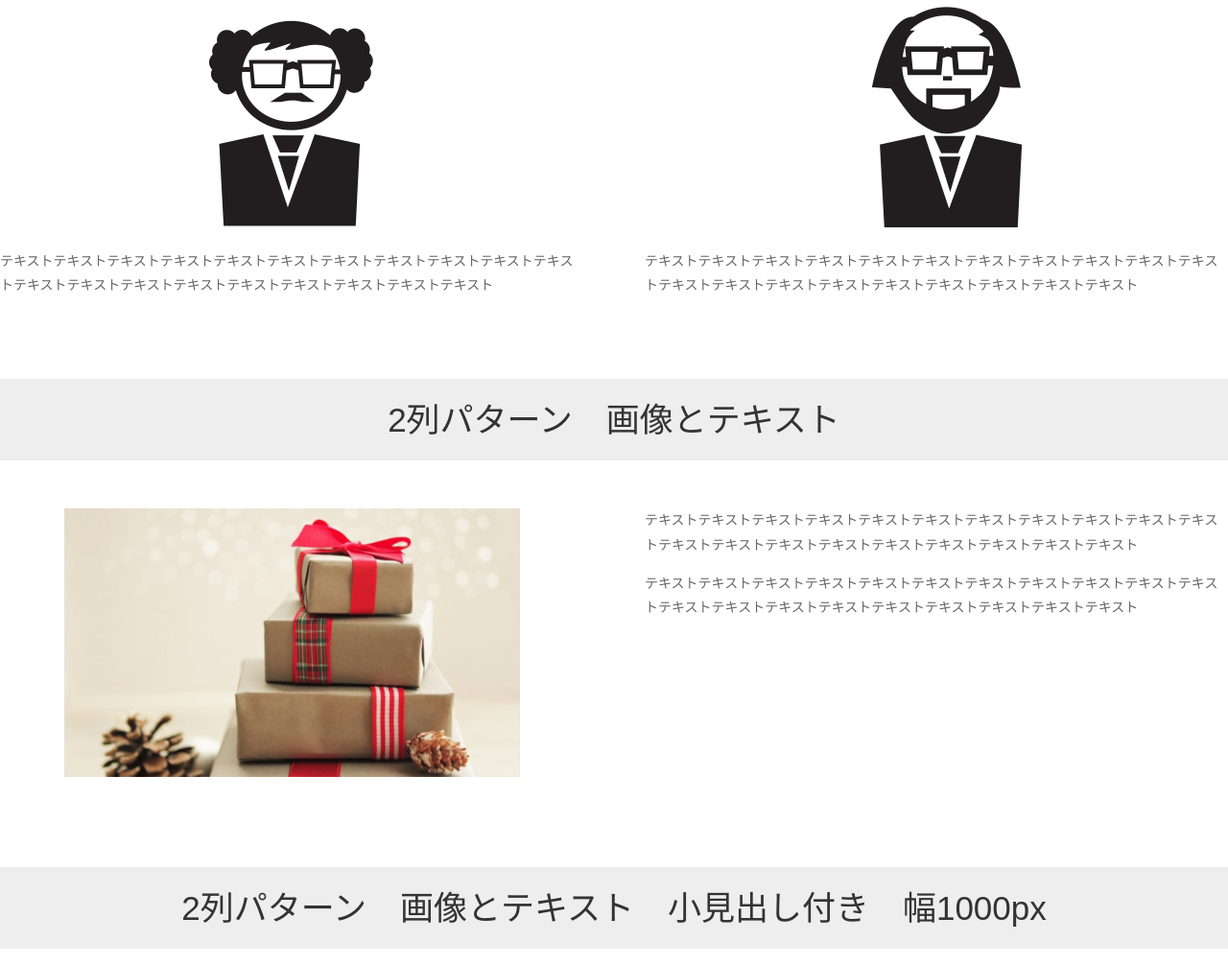
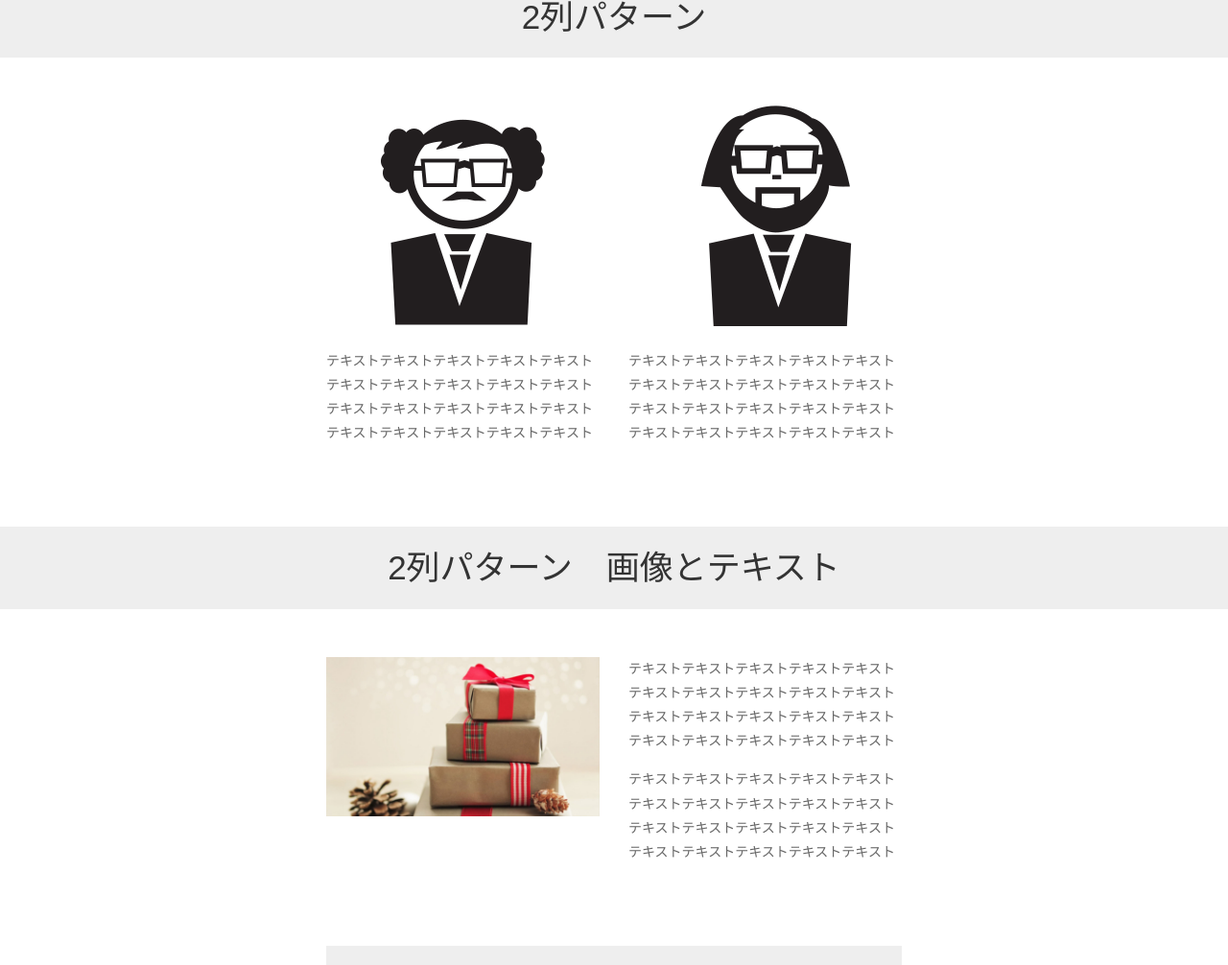
Before and after one commit to schellenbaum036/cw_code_intermediate2309last, a plain HTML site: page sample_site2/demo.html in a window 1280 px wide. Shown: the part 1794-2800 px from the top of the page at 96% size. Drawn offline with Linux system fonts and the light colour scheme.

Commit message:
change wrapper1000 width 600px

```diff
--- a/sample_site2/css/common.css
+++ b/sample_site2/css/common.css
@@ -1,7 +1,7 @@
 @charset "UTF-8";
 
 .wrapper1000 {
-	width:100%;
+	width:600px;
 	margin:0 auto;
 	text-align:left;
 }
--- a/sample_site2/demo.html
+++ b/sample_site2/demo.html
@@ -77,7 +77,7 @@
 			<h2>2列パターン　画像とテキスト</h2>
 			<div class="wrapper1000 cf">
 				<div class="box col2">
-					<p class="image1"><img src="images/photo_03.jpg" width="475" height="280" alt="" /></p>
+					<p class="image1"><img src="images/photo_03.jpg" width="100%" height="auto" alt="" /></p>
 				</div>
 				<div class="box col2 last">
 					<p>テキストテキストテキストテキストテキストテキストテキストテキストテキストテキストテキストテキストテキストテキストテキストテキストテキストテキストテキストテキスト</p>
@@ -90,7 +90,7 @@
 			<h2>2列パターン　画像とテキスト　小見出し付き　幅1000px</h2>
 			<div class="cf">
 				<div class="box col2">
-					<p class="image1"><img src="images/photo_03.jpg" width="475" height="280" alt="" /></p>
+					<p class="image1"><img src="images/photo_03.jpg" width="100%" height="auto" alt="" /></p>
 				</div>
 				<div class="box col2 last">
 					<h3>小見出し</h3>
```
